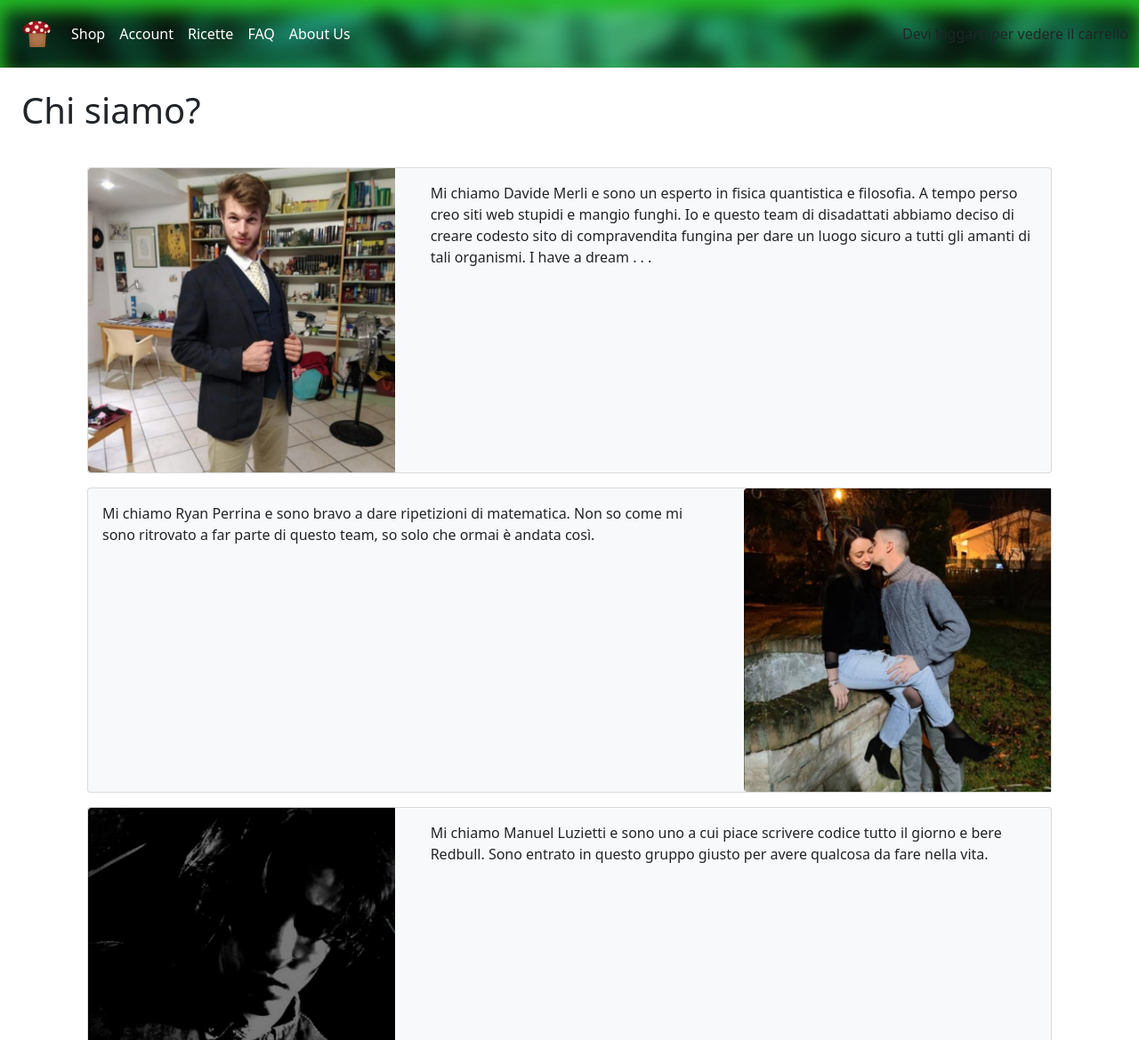
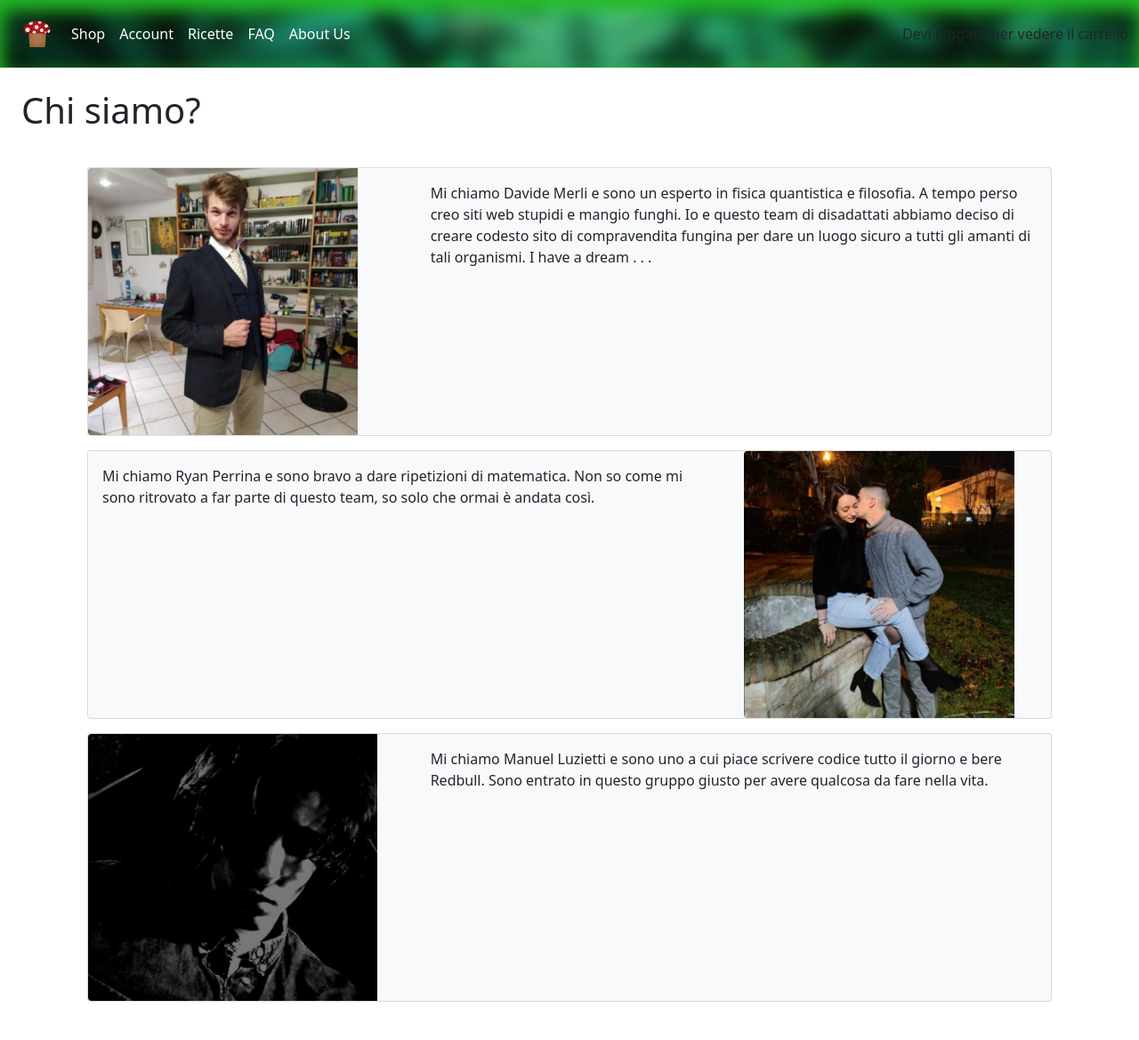
Before and after one commit to DavideMerliUnibo/tecnologieWeb2021---E-Commerce, a PHP site: page /tecnologieWeb2021---E-Commerce/aboutus.php in a window 1280 px wide. Shown: the top 1169 px of the page at 89% size. Run offline with PHP 8.4, Linux system fonts and the light colour scheme.

Commit message:
Resize immagini

```diff
--- a/Website/css/style.css
+++ b/Website/css/style.css
@@ -47,11 +47,7 @@ a#logo:hover img {
 }
 
 img{
-    max-height: 350px;
-}
-
-article div img{
-    max-height: 150px;
+    max-height: 300px;
 }
 
 a#carrelloBtnLetters{
```
Also changed, not shown: Website/img/amanita-1.jpg, Website/img/amanita-2.jpg, Website/img/b-edulis-1.jpg, Website/img/boleto.jpg (deleted), Website/img/champignon-1.jpg, Website/img/fungo-1.jpg (deleted), Website/img/porcino-1.jpg (added), Website/img/porcino-2.jpg (added), Website/img/porcino.jpg (deleted), Website/img/porcino1.jpg (deleted), Website/img/porcino2.jpg (deleted), Website/img/risotto-porcini-1.jpg, Website/img/risotto-porcini-2.jpg, Website/img/trifolati-2.jpg.
